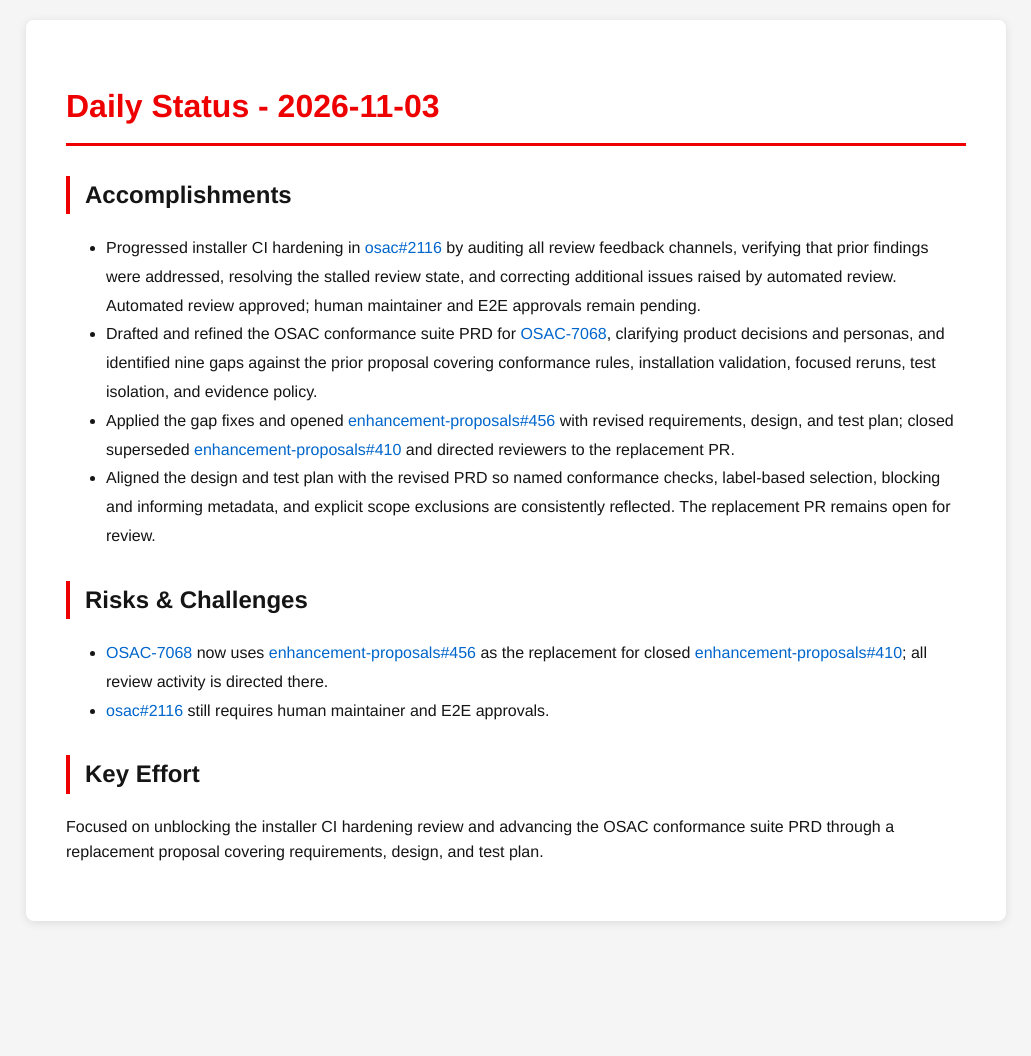
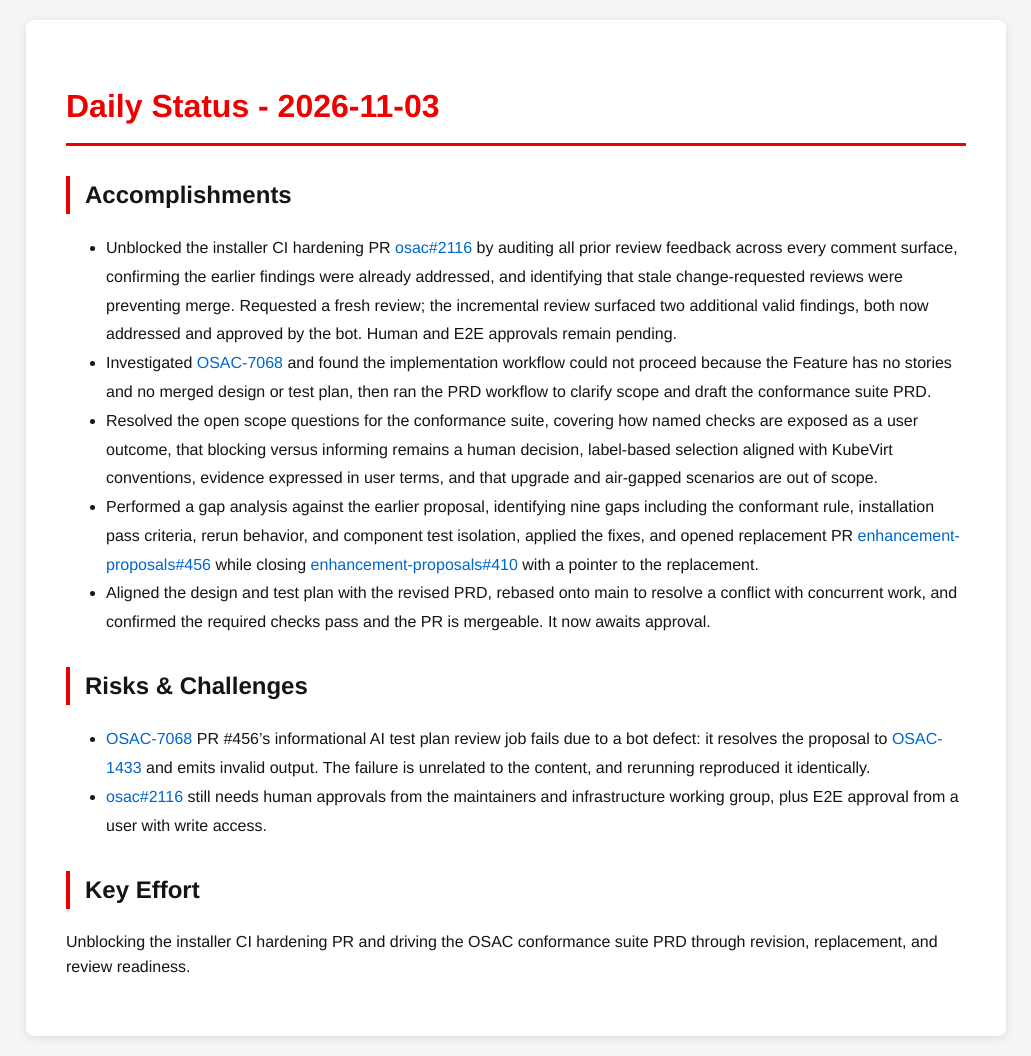
Before and after one commit to tzvatot/daily-status, a Jekyll site: the page built from 2026-11-03.md, in a window 1280 px wide. Shown: the whole page, without its empty margins (124-1155 px from the left). Built offline with Jekyll 4.4.1, drawn with Linux system fonts in a browser that asks for light colours; before the commit the page ends 941 px from its top, so only the background shows below that.

Commit message:
Daily status update - 2026-11-03

```diff
--- a/2026-11-03.md
+++ b/2026-11-03.md
@@ -7,14 +7,15 @@
 # Daily Status - 2026-11-03
 
 ## Accomplishments
-- Progressed installer CI hardening in [osac#2116](https://github.com/osac-project/osac/pull/2116) by auditing all review feedback channels, verifying that prior findings were addressed, resolving the stalled review state, and correcting additional issues raised by automated review. Automated review approved; human maintainer and E2E approvals remain pending.
-- Drafted and refined the OSAC conformance suite PRD for [OSAC-7068](https://redhat.atlassian.net/browse/OSAC-7068), clarifying product decisions and personas, and identified nine gaps against the prior proposal covering conformance rules, installation validation, focused reruns, test isolation, and evidence policy.
-- Applied the gap fixes and opened [enhancement-proposals#456](https://github.com/osac-project/enhancement-proposals/pull/456) with revised requirements, design, and test plan; closed superseded [enhancement-proposals#410](https://github.com/osac-project/enhancement-proposals/pull/410) and directed reviewers to the replacement PR.
-- Aligned the design and test plan with the revised PRD so named conformance checks, label-based selection, blocking and informing metadata, and explicit scope exclusions are consistently reflected. The replacement PR remains open for review.
+- Unblocked the installer CI hardening PR [osac#2116](https://github.com/osac-project/osac/pull/2116) by auditing all prior review feedback across every comment surface, confirming the earlier findings were already addressed, and identifying that stale change-requested reviews were preventing merge. Requested a fresh review; the incremental review surfaced two additional valid findings, both now addressed and approved by the bot. Human and E2E approvals remain pending.
+- Investigated [OSAC-7068](https://redhat.atlassian.net/browse/OSAC-7068) and found the implementation workflow could not proceed because the Feature has no stories and no merged design or test plan, then ran the PRD workflow to clarify scope and draft the conformance suite PRD.
+- Resolved the open scope questions for the conformance suite, covering how named checks are exposed as a user outcome, that blocking versus informing remains a human decision, label-based selection aligned with KubeVirt conventions, evidence expressed in user terms, and that upgrade and air-gapped scenarios are out of scope.
+- Performed a gap analysis against the earlier proposal, identifying nine gaps including the conformant rule, installation pass criteria, rerun behavior, and component test isolation, applied the fixes, and opened replacement PR [enhancement-proposals#456](https://github.com/osac-project/enhancement-proposals/pull/456) while closing [enhancement-proposals#410](https://github.com/osac-project/enhancement-proposals/pull/410) with a pointer to the replacement.
+- Aligned the design and test plan with the revised PRD, rebased onto main to resolve a conflict with concurrent work, and confirmed the required checks pass and the PR is mergeable. It now awaits approval.
 
 ## Risks & Challenges
-- [OSAC-7068](https://redhat.atlassian.net/browse/OSAC-7068) now uses [enhancement-proposals#456](https://github.com/osac-project/enhancement-proposals/pull/456) as the replacement for closed [enhancement-proposals#410](https://github.com/osac-project/enhancement-proposals/pull/410); all review activity is directed there.
-- [osac#2116](https://github.com/osac-project/osac/pull/2116) still requires human maintainer and E2E approvals.
+- [OSAC-7068](https://redhat.atlassian.net/browse/OSAC-7068) PR #456's informational AI test plan review job fails due to a bot defect: it resolves the proposal to [OSAC-1433](https://redhat.atlassian.net/browse/OSAC-1433) and emits invalid output. The failure is unrelated to the content, and rerunning reproduced it identically.
+- [osac#2116](https://github.com/osac-project/osac/pull/2116) still needs human approvals from the maintainers and infrastructure working group, plus E2E approval from a user with write access.
 
 ## Key Effort
-Focused on unblocking the installer CI hardening review and advancing the OSAC conformance suite PRD through a replacement proposal covering requirements, design, and test plan.
+Unblocking the installer CI hardening PR and driving the OSAC conformance suite PRD through revision, replacement, and review readiness.
```
